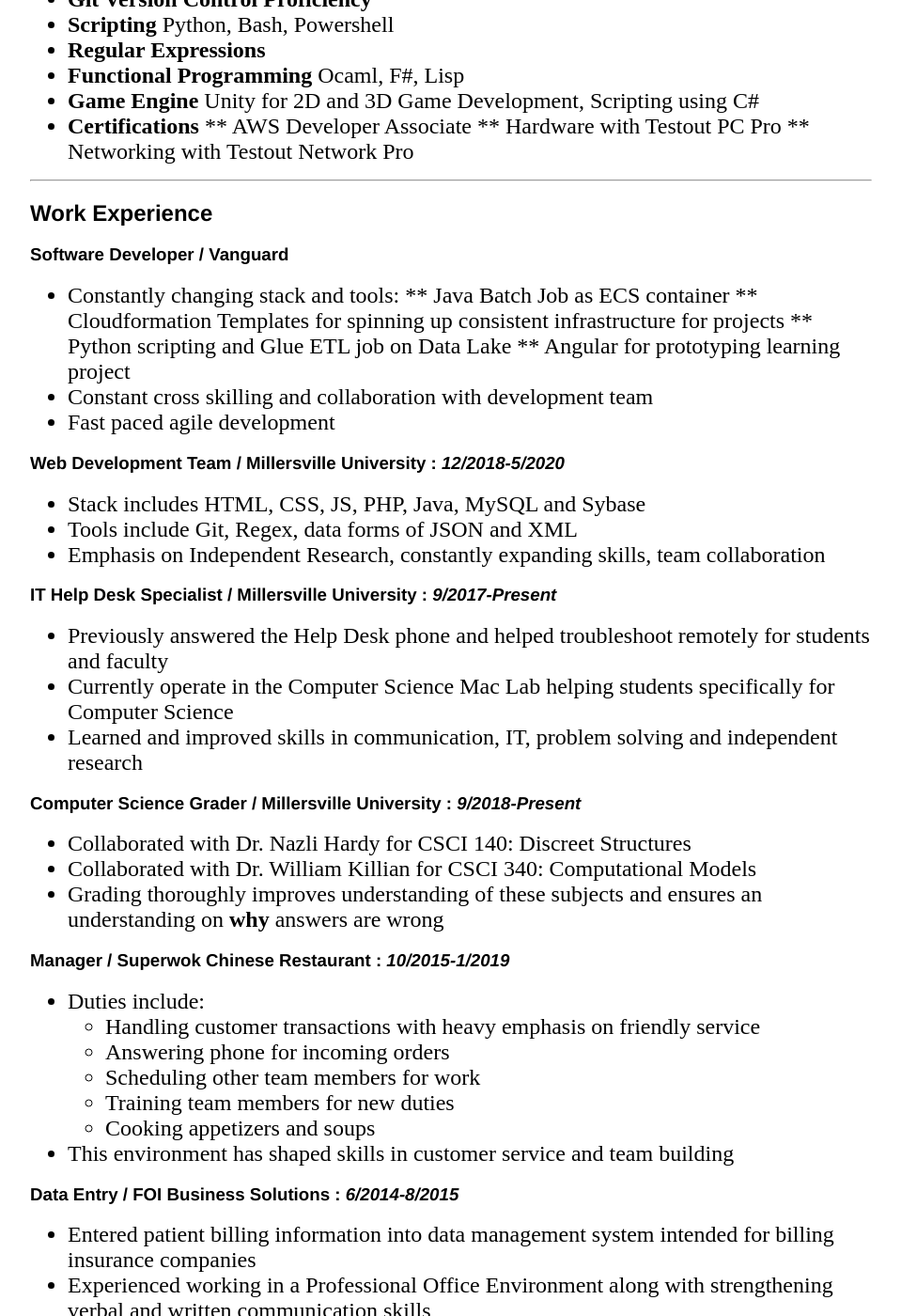
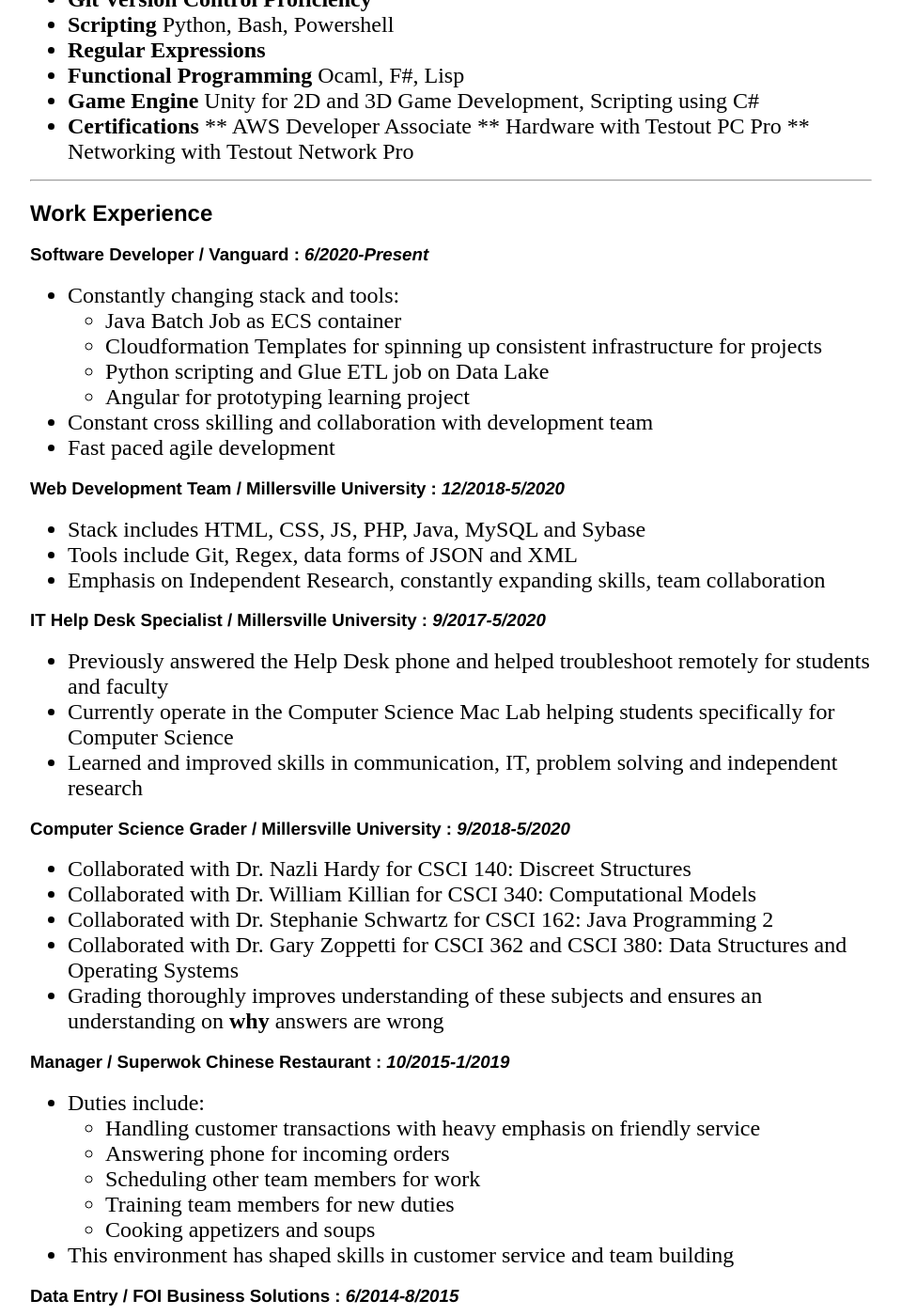
Before and after one commit to MattFossett/mattfossett.github.io, a Jekyll site: the page built from cv/index.md, in a window 1280 px wide and 1400 px high, scrolled down 794 px. Shown: the whole window at 94% size, without its empty margins (160-1119 px from the left). Built offline with Jekyll 4.4.1, drawn with Linux system fonts in a browser that asks for light colours.

Commit message:
Update index.md

```diff
--- a/cv/index.md
+++ b/cv/index.md
@@ -39,12 +39,12 @@
 
 ## Work Experience
 
-### **Software Developer** / Vanguard
+### **Software Developer** / Vanguard : _6/2020-Present_
 * Constantly changing stack and tools:
-** Java Batch Job as ECS container
-** Cloudformation Templates for spinning up consistent infrastructure for projects
-** Python scripting and Glue ETL job on Data Lake
-** Angular for prototyping learning project
+   * Java Batch Job as ECS container
+   * Cloudformation Templates for spinning up consistent infrastructure for projects
+   * Python scripting and Glue ETL job on Data Lake
+   * Angular for prototyping learning project
 * Constant cross skilling and collaboration with development team
 * Fast paced agile development
 
@@ -53,14 +53,16 @@
 * Tools include Git, Regex, data forms of JSON and XML
 * Emphasis on Independent Research, constantly expanding skills, team collaboration
 
-### **IT Help Desk Specialist** / Millersville University : _9/2017-Present_
+### **IT Help Desk Specialist** / Millersville University : _9/2017-5/2020_
 * Previously answered the Help Desk phone and helped troubleshoot remotely for students and faculty
 * Currently operate in the Computer Science Mac Lab helping students specifically for Computer Science
 * Learned and improved skills in communication, IT, problem solving and independent research
 
-### **Computer Science Grader** / Millersville University : _9/2018-Present_
+### **Computer Science Grader** / Millersville University : _9/2018-5/2020_
 * Collaborated with Dr. Nazli Hardy for CSCI 140: Discreet Structures
 * Collaborated with Dr. William Killian for CSCI 340: Computational Models
+* Collaborated with Dr. Stephanie Schwartz for CSCI 162: Java Programming 2
+* Collaborated with Dr. Gary Zoppetti for CSCI 362 and CSCI 380: Data Structures and Operating Systems
 * Grading thoroughly improves understanding of these subjects and ensures an understanding on **why** answers are wrong
 
 ### **Manager** / Superwok Chinese Restaurant : _10/2015-1/2019_
```
